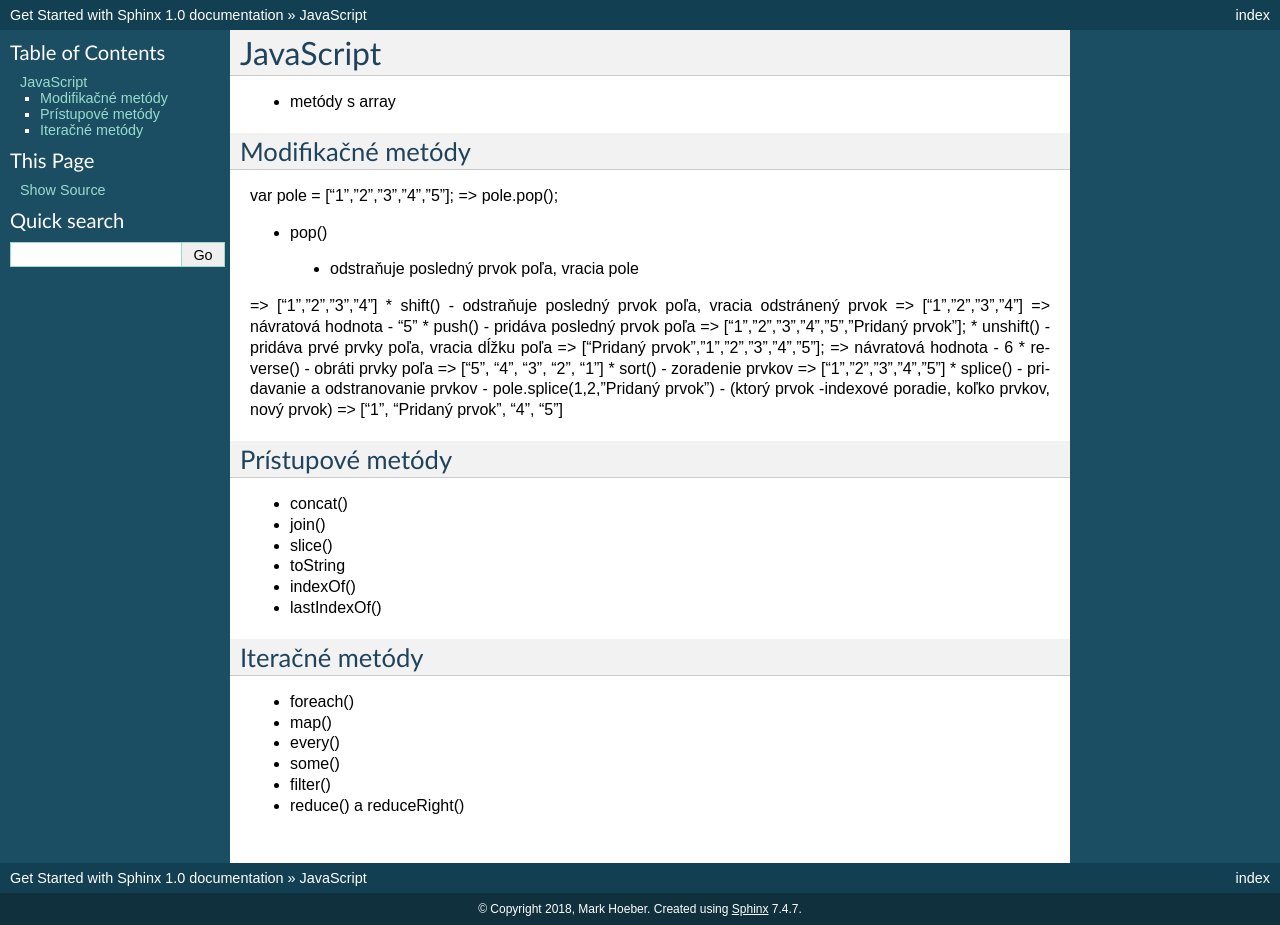
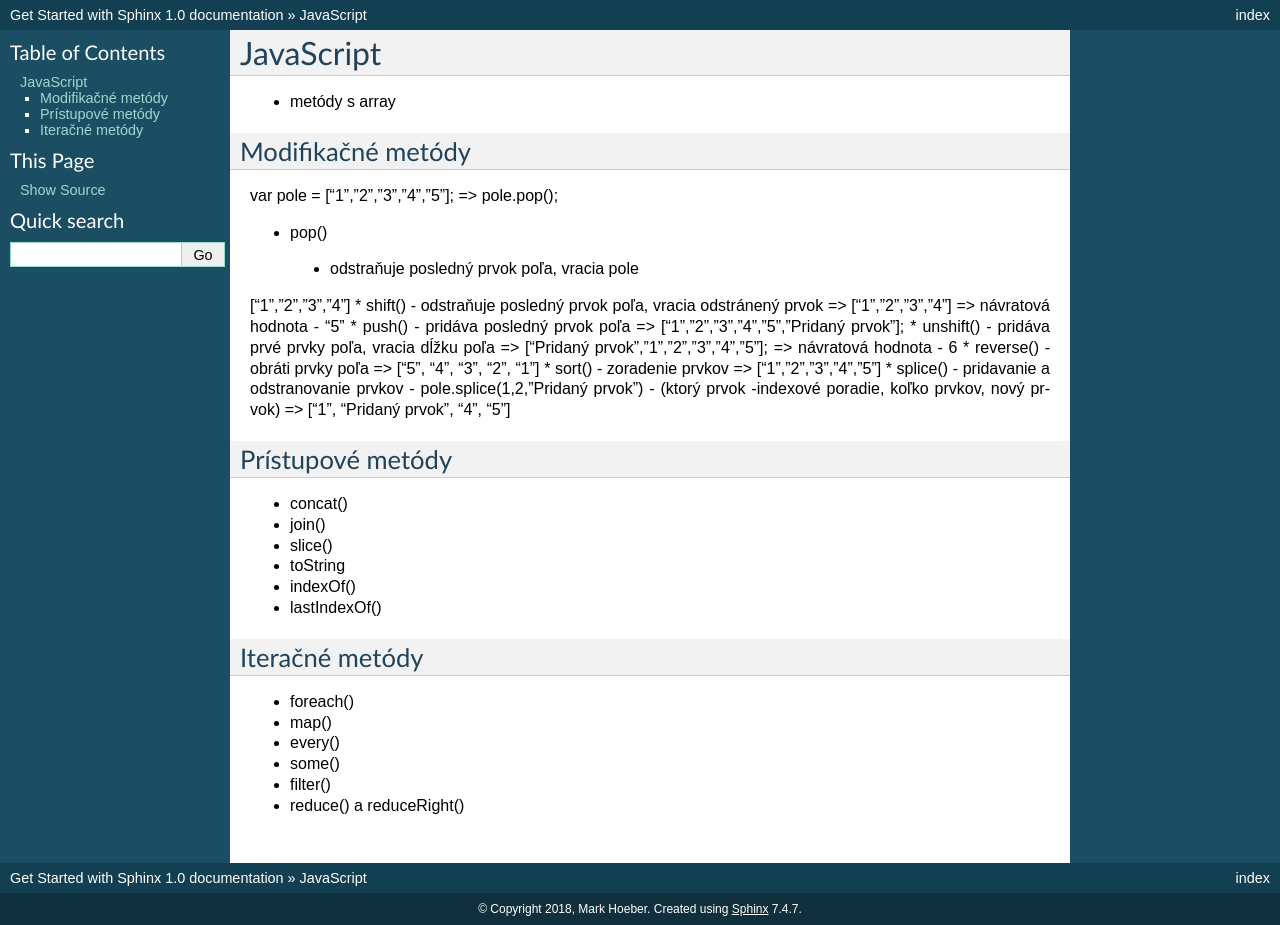
Before and after one commit to Anubisthe12/git, a Sphinx documentation site: the page built from source/JavaScript.rst, in a window 1280 px wide. Built offline with Sphinx 7.4.7, drawn with Linux system fonts in a browser that asks for light colours; pages that are not in the unit, such as notebooks, are missing from menus.

```diff
--- a/source/JavaScript.rst
+++ b/source/JavaScript.rst
@@ -12,7 +12,7 @@ var pole = ["1","2","3","4","5"];
 
 * pop()
  - odstraňuje posledný prvok poľa, vracia pole
-=> ["1","2","3","4"]
+["1","2","3","4"]
 * shift()
 - odstraňuje posledný prvok poľa, vracia odstránený prvok
 => ["1","2","3","4"]
```
